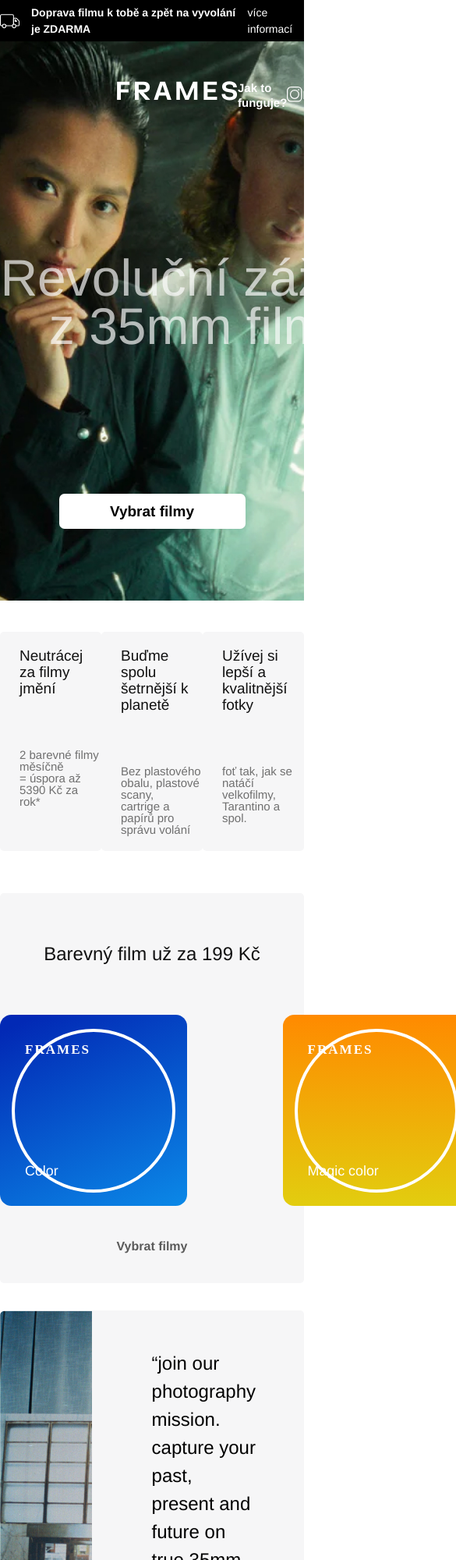
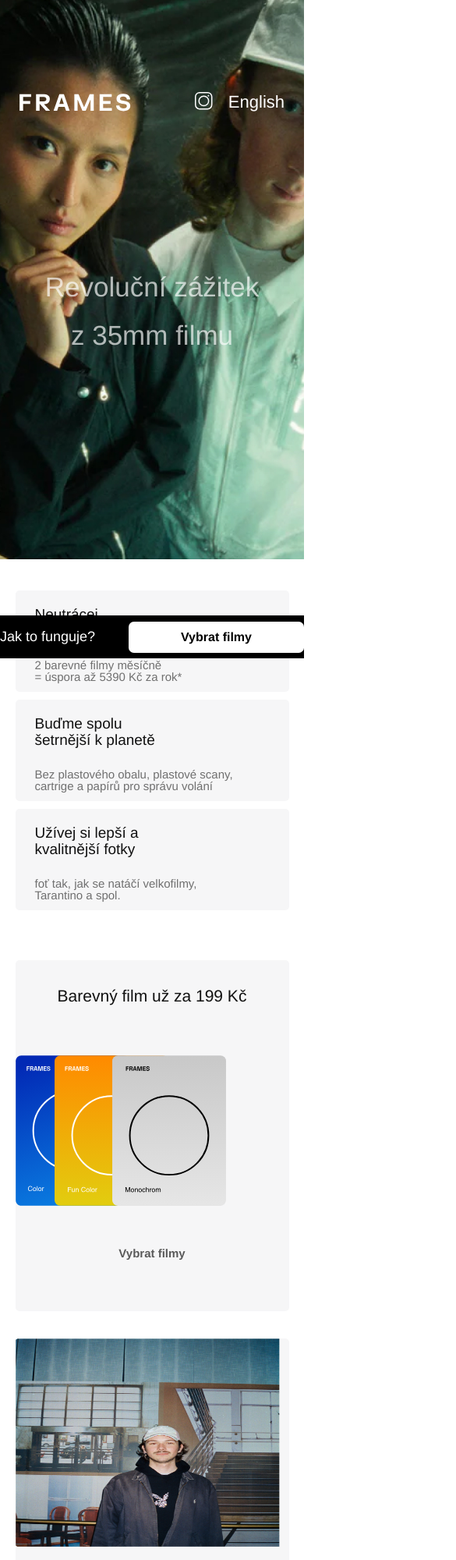
Before and after one commit to Max23050/frames, a plain HTML site: page index.html in a window 390 px wide. Shown: the top 2000 px of the page at 78% size, 585 px wide, since content can reach past the window. Drawn offline with nearby package versions, Linux system fonts and the light colour scheme.

Commit message:
responsive-start

```diff
--- a/css/style.css
+++ b/css/style.css
@@ -24,6 +24,19 @@
     display: flex;
     align-items: center;
     transition: top 0.5s ease-in-out;
+}
+
+#scrollBlock-mobile {
+    position: fixed;
+    display: none;
+    bottom: 0;
+    right: 0;
+    height: 55px;
+    width: 100%;
+    z-index: 5000;
+    background-color:rgb(0, 0, 0);
+    display: flex;
+    align-items: center;
 }
 
 .scroll-text {
@@ -1699,11 +1712,16 @@
 
     .films__wrapper {
         height: 500px;
-        padding-top: 60px;
+        padding-top: 40px;
     }
 
     .films__container {
         margin-top: 60px;
+        width: 760px;
+    }
+
+    .films__container img {
+        height: 260px;
     }
 
     .films__container-elem {
@@ -1718,6 +1736,14 @@
     .films__link {
         margin-top: 40px;
     }
+
+    .eco__wrapper-title {
+        font-size: 24px;
+    }
+
+    .saving__wrapper-title {
+        font-size: 24px;
+    }
 }
 
 @media (max-width: 1279px) {
@@ -1728,6 +1754,88 @@
     .benefits__item {
         width: 300px;
     }
+
+    .information__elem {
+        width: 465px;
+    }
+
+    .films__title {
+        font-size: 23px;
+    }
+
+    .films__link {
+        font-size: 15px;
+    }
+
+    .mission__descr {
+        font-size: 23px;
+    }
+
+    .mission__descr-link {
+        font-size: 14px;
+    }
+
+    #frames-info, #instagram-info {
+        font-size: 23px;
+    }
+
+    .films__wrapper {
+        height: 450px;
+    }
+
+    .films__container {
+        width: 740px;
+        margin-top: 45px;
+    }
+
+    .films__container img {
+        height: 245px;
+    }
+
+    .films__link {
+        margin-top: 35px;
+    }
+
+    .mission__wrapper {
+        height: 450px;
+    }
+
+    .development__wrapper {
+        height: 450px;
+        padding-top: 50px;
+        padding-left: 90px;
+    }
+
+    .development__wrapper-descr {
+        margin-top: 108px;
+    }
+
+    .development__wrapper-link {
+        margin-top: 110px;
+    }
+
+    .eco__wrapper {
+        height: 450px;
+        padding-top: 50px;
+        padding-left: 90px;
+    }
+
+    .eco__wrapper-link {
+        bottom: 45px;
+    }
+
+    .types__wrapper {
+        height: 450px;
+        padding-left: 100px;
+    }
+
+    .types__wrapper img {
+        height: 335px;
+    }
+
+    .scroll-content {
+        width: 970px;
+    }
 }
 
 @media (max-width: 1023px) {
@@ -1738,10 +1846,237 @@
     .benefits__item {
         width: 225px;
     }
+
+    .promo__delivery-content {
+        width: 585px;
+    }
+
+    .films__wrapper {
+        padding-top: 30px;
+        padding-bottom: 0;
+    }
+
+    .films__container {
+        width: 660px;
+    }
+
+    .mission__wrapper {
+        flex-direction: column;
+        height: 1075px;
+    }
+
+    .mission__photo img {
+        height: 800px;
+        width: 100%;
+    }
+
+    .mission__descr-link {
+        bottom: -56px;
+    }
+
+    .information__elem {
+        width: 100%;
+    }
+
+    .information__elem img {
+        width: 100%;
+    }
+
+    #frames-info, #instagram-info {
+        top: 287px;
+        left: 90px;
+    }
+
+    .types__wrapper {
+        padding-left: 60px;
+    }
+
+    #scrollBlock {
+        display: none;
+    }
+
+    #scrollBlock-mobile {
+        display: flex;
+    }
+
+    .scroll-content {
+        width: 690px;
+    }
+
+    .header__button {
+        display: none;
+    }
+
+    .header__information-instruction {
+        display: none;
+    }
+
+    .header__content {
+        padding: 0 90px;
+        padding-top: 14vh;
+        margin-top: 0;
+    }
+
+    .header__information {
+        width: 100px;
+    }
+
+    .header {
+        display: block;
+    }
+
+    .header__title {
+        padding-top: 26vh;
+    }
+
+    .header__logo img {
+        height: 33px;
+    }
+
+    .header__information {
+        width: 175px;
+    }
+
+    .header__information-icon img {
+        height: 33px;
+        width: 33px;
+    }
+
+    .header__information-lang {
+        font-size: 30px;
+    }
+
+    .promo__delivery {
+        display: none;
+    }
+
+    .scroll-link {
+        font-size: 18px;
+    }
+
+    .scrol-btn {
+        font-size: 20px;
+        width: 275px;
+    }
+
 }
 
 @media (max-width: 767px) {
     .container {
         width: 100%;
     }
-}
+
+    .header__content {
+        padding-left: 25px;
+        padding-right: 25px;
+    }
+
+    .header__logo img {
+        height: 23px;
+    }
+
+    .header__information-icon img {
+        height: 23px;
+         width: 23px;
+    }
+
+    .header__information-lang {
+        font-size: 22px;
+    }
+
+    .header__information {
+        width: 115px;
+    }
+
+    .header__title {
+        width: 275px;
+        font-size: 35px;
+        padding-top: 23vh;
+    }
+
+    #scrollBlock-mobile {
+        display: flex;
+    }
+
+    .benefits__wrapper {
+        flex-direction: column;
+    }
+
+    .benefits__item {
+        width: 90%;
+        margin: 0 auto;
+        height: 130px;
+        margin-bottom: 10px;
+    }
+
+    .benefits__item-descr {
+        margin-top: 26px;
+    }
+
+    .films__wrapper {
+        width: 90%;
+        margin: 0 auto;
+    }
+
+    .films__title {
+        font-size: 21px;
+    }
+
+    .films__container img {
+        height: 193px;
+    }
+
+    .films__container {
+        margin: 0 auto;
+        margin-top: 60px;
+    }
+
+    #first-img {
+        position: relative;
+    }
+
+    #second-img {
+        position: absolute;
+        left: 18%;
+    }
+
+    #third-img {
+        position: absolute;
+        left: 37%;
+    }
+
+    .films__link {
+        margin-top: 50px;
+    }
+
+    .mission__wrapper {
+        width: 90%;
+        margin: 0 auto;
+        height: 583px;
+    }
+
+    .mission__photo img {
+        width: 339px;
+        height: 267px;
+    }
+
+    .mission__descr {
+        font-size: 19px;
+        padding-left: 40px;
+        width: 297px;
+        padding-right: 0;
+        padding-top: 40px;
+    }
+
+    .development__wrapper {
+        width: 90%;
+        margin: 0 auto;
+        padding-top: 45px;
+        padding-left: 45px;
+    }
+
+    .development__wrapper-descr {
+        font-size: 21px;
+        margin-top: 103px;
+    }
+}
--- a/index.html
+++ b/index.html
@@ -437,6 +437,16 @@
             </div>
         </div>
     </div>
+    <div id="scrollBlock-mobile">
+        <div class="scroll-content">
+            <div class="scroll-link promo__delivery-link" data-modal-type="#instruction">
+                Jak to funguje?
+            </div>
+            <div class="scroll-btn cart-button">
+                Vybrat filmy
+            </div>
+        </div>
+    </div>
     <section class="promo">
         <div class="promo__delivery">
             <div class="promo__delivery-content">
@@ -516,21 +526,9 @@
             <div class="films__wrapper">
                 <div class="films__title">Barevný film už za 199 Kč</div>
                 <div class="films__container">
-                    <div class="film films__container-elem" id="color">
-                        <div class="film-title films__container-title">FRAMES</div>
-                        <div class="film-circle films__container-circle"></div>
-                        <div class="film-color films__container-color">Color</div>
-                    </div>
-                    <div class="film films__container-elem" id="magic-color">
-                        <div class="film-title films__container-title">FRAMES</div>
-                        <div class="film-circle films__container-circle"></div>
-                        <div class="film-color films__container-color">Magic color</div>
-                    </div>
-                    <div class="film films__container-elem" id="monochrom">
-                        <div class="film-title films__container-title">FRAMES</div>
-                        <div class="film-circle films__container-circle"></div>
-                        <div class="film-color films__container-color">Monochrom</div>
-                    </div>
+                    <img id="first-img" src="img/color-big-img.svg" alt="color-big">
+                    <img id="second-img" src="img/gold-color-big.svg" alt="golden-big">
+                    <img id="third-img" src="img/monochrom-big.svg" alt="monochrom-big">
                 </div>
                 <div class="films__link cart-button">
                     Vybrat filmy
@@ -588,7 +586,7 @@
         </div>
     </section>
 
-    <section class="saving">
+    <!-- <section class="saving">
         <div class="container">
             <div class="saving__wrapper">
                 <div class="saving__wrapper-title">
@@ -597,7 +595,7 @@
                 <div class="saving__wrapper-link">Zobrazit srovnání</div>
             </div>
         </div>
-    </section>
+    </section> -->
 
     <section class="information">
         <div class="container">
```
